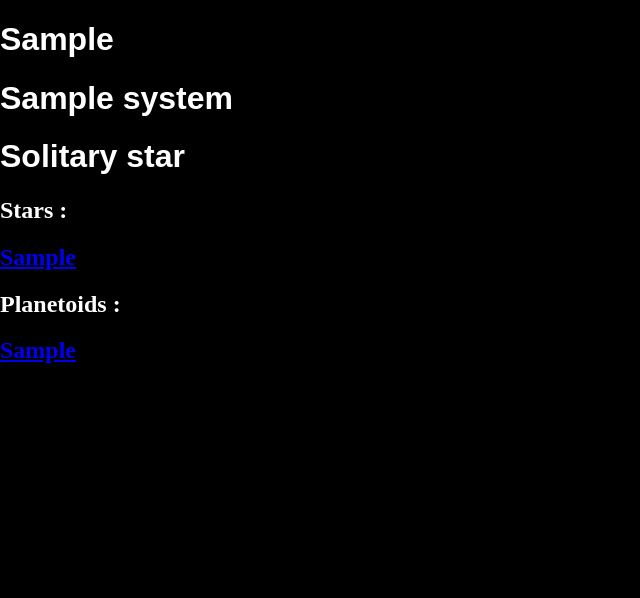
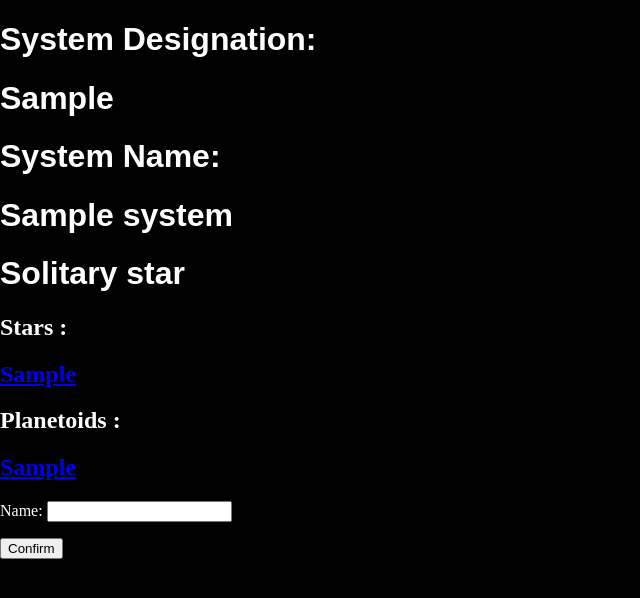
Before and after one commit to sammark1/Launch-a-Probe, a Django app: page /system/1/ in a window 1280 px wide. Shown: the top 598 px of the page, without its empty margins (0-640 px from the left). Run offline with Django 4.2, Linux system fonts and the light colour scheme; tables that the repository leaves empty hold one stand-in row (values such as "Sample post"); some libraries are stand-ins or nearby versions; some web fonts are replaced.

Commit message:
system rename functional

```diff
--- a/main_app/templates/system_view.html
+++ b/main_app/templates/system_view.html
@@ -5,7 +5,9 @@
 {% endblock %}
 
 {% block body %}
+<h1>System Designation: </h1>
 <h1>{{system.designation}}</h1>
+<h1>System Name: </h1>
 <h1>{{system.name}}</h1>
 <h1>{{system.system_type}}</h1>
 
@@ -22,5 +24,10 @@
         <h2>{{planetoid.designation}}</h2>
     </a>
     {% endfor %}
+    <form method="post">
+        {% csrf_token %}
+        {{ form.as_p }}
+        <button type="submit">Confirm</button>
+      </form>
 </div>
 {% endblock %}
--- a/main_app/views.py
+++ b/main_app/views.py
@@ -11,6 +11,7 @@ from django.contrib.auth.models import User
 from .models import System, Star_Object, Planetoid
 from django.core.exceptions import ValidationError
 from .static.scripts.generator import *
+from django.forms import ModelForm
 import json
 
 
@@ -82,13 +83,46 @@ class Systems_List(TemplateView):
 # class System_View(DetailView):
 #     model = System
 #     template_name = "system_view.html"
+class System_Update_Form(ModelForm):
+    class Meta:
+        model = System
+        fields=['name']
 
 def System_View(request, system_id):
     system = System.objects.get(id=system_id)
     stars = Star_Object.objects.filter(system=system)
     planetoids = Planetoid.objects.filter(system=system)
-    return render(request, 'system_view.html', {'system':system,'stars':stars, 'planetoids':planetoids})
+    if request.method == 'POST':
+        form = System_Update_Form(request.POST)
+        if form.is_valid():
+            system.name = form.cleaned_data['name']
+            system.save()
+            return HttpResponseRedirect(f'/system/{system_id}')
+        else:
+            return render(request, 'system_view.html', {'system':system,'stars':stars, 'planetoids':planetoids, 'form':form})
+    else:
+        form = System_Update_Form() #may need args
+        return render(request, 'system_view.html', {'system':system,'stars':stars, 'planetoids':planetoids, 'form':form})
 
+# def profile_update(request, username):
+#     if request.method == 'POST':
+#         form= Profile_Update_Form(request.POST)
+#         found_user=User.objects.get(username=username)
+#         recipient=Recipient.objects.get(user=found_user)
+#         # print(user.username)
+#         if form.is_valid():
+#             # form.save()
+#             biography = form.cleaned_data['bio']
+#             Recipient.objects.filter(user=found_user).update(bio=biography)
+#             # Recipient.objects.update(user=found_user, bio=biography)
+#             return HttpResponseRedirect('/home')
+#         else:
+#             return render(request, 'profile_edit.html', {'form': form})
+#     else:
+#         user=User.objects.get(username=username)
+#         recipient=Recipient.objects.get(user=user)
+#         form=Profile_Update_Form(instance=recipient)
+#         return render(request, 'profile_edit.html', {'form': form})
 
 class System_Create(CreateView):
     model = System
```
